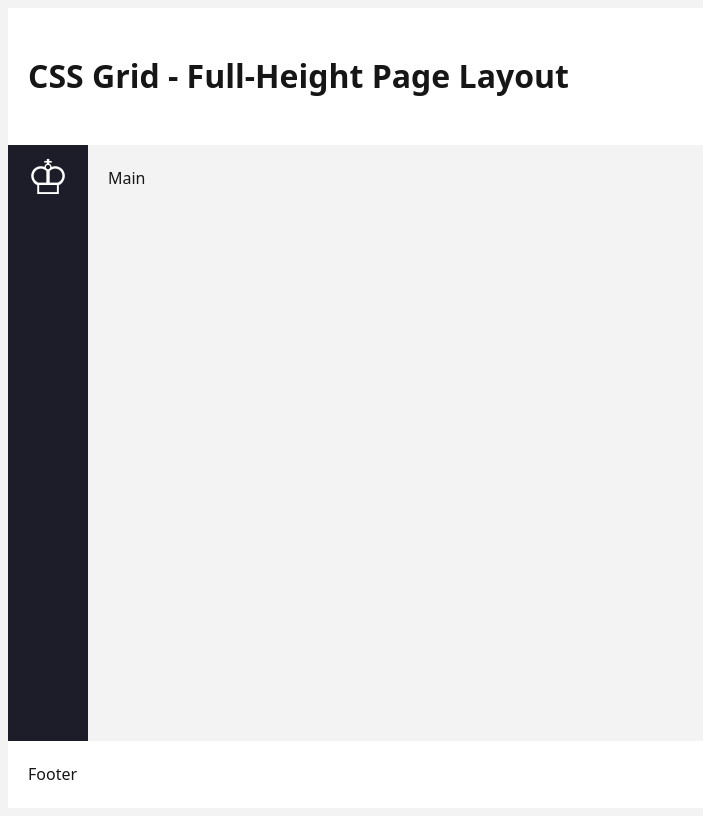
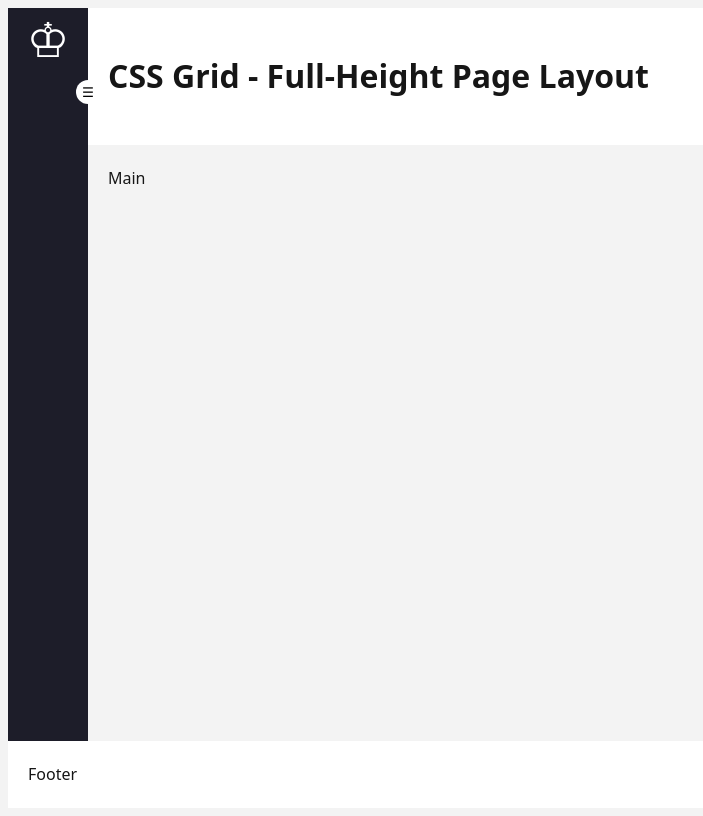
Before and after one commit to Zahir091/Dashboard, a plain HTML site: page index.html in a window 1280 px wide. Shown: the whole page, without its empty margins (0-703 px from the left). Drawn offline with Linux system fonts and the light colour scheme.

Commit message:
Added function for resize button

```diff
--- a/index.html
+++ b/index.html
@@ -13,6 +13,9 @@
 
     <aside class="dashboard-sidebar">
         <div class="logo">&#9812</div>
+        <button type="button" id="resize">
+            &#9776;
+        </button>
     </aside>
 
     <main class="dashboard-main">
@@ -22,5 +25,6 @@
     <footer class="dashboard-footer">
         Footer
     </footer>
+    <script src="main.js"></script>
 </body>
 </html>
--- a/main.js
+++ b/main.js
@@ -0,0 +1,5 @@
+const resizeBtn = document.querySelector('#resize');
+resizeBtn.addEventListener('click', function(e) {
+    e.preventDefault(); //blocks default button behavior
+    document.body.classList.toggle('sb-expand'); //adding/removing class from body
+});
--- a/style.css
+++ b/style.css
@@ -5,6 +5,8 @@ body {
     color: #161616;
     background-color: #f3f3f3;
 
+
+    /* Sets the minimum size in the block direction (height in horizontal text, width in vertical text) */
     min-block-size: 100vh;
     min-block-size:100dvh;
 
@@ -13,7 +15,7 @@ body {
     grid-template-rows: auto 1fr auto;
 
     grid-template-areas:
-    'header header'
+    'sidebar header'
     'sidebar main'
     'footer footer';
 }
@@ -36,6 +38,7 @@ body {
 }
 
 .dashboard-sidebar {
+    position: relative;
     grid-area:sidebar;
     color: white;
     background-color: #1d1d29;
@@ -47,3 +50,14 @@ body {
     font-size: 3rem;
     line-height: 1.3;
 }
+
+.dashboard-sidebar button {
+    position: absolute;
+    inset: 4.5rem -0.75rem auto auto;
+    width: 1.5rem;
+    aspect-ratio: 1;
+    background-color: white;
+    border: transparent;
+    border-radius: 50%;
+    cursor: pointer;
+}
```
